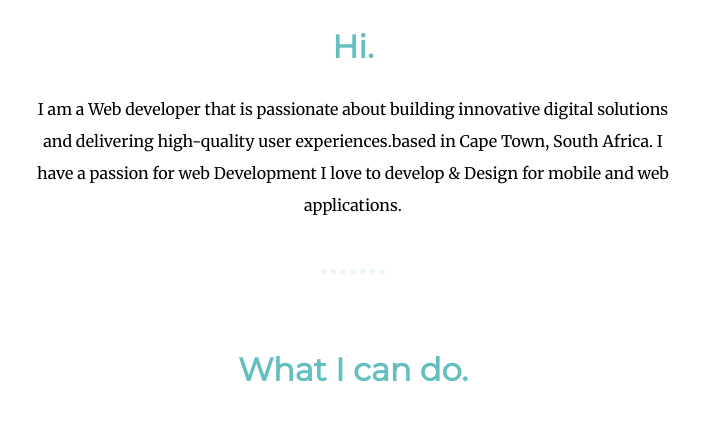
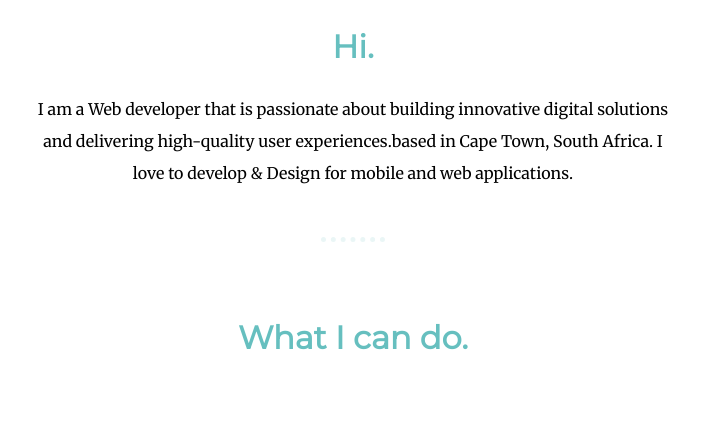
Before and after one commit to Mulkihassan/my-personal-cv, a plain HTML site: page index.html in a window 1280 px wide. Shown: the part 1028-1463 px from the top of the page, without its empty margins (287-991 px from the left). Drawn offline with Linux system fonts and the light colour scheme.

Commit message:
Update index.html

```diff
--- a/index.html
+++ b/index.html
@@ -26,7 +26,7 @@
       <img class="profile" src="images/mulki.png" alt="profile picture">
       <h2>Hi.</h2>
       <p class="me"> I am a Web developer that is  passionate about building innovative digital solutions and delivering high-quality user experiences.based in Cape Town, South Africa.
-        I have a passion for web Development I love to develop & Design for mobile and web applications.</p>
+        I love to develop & Design for mobile and web applications.</p>
     </div>
     <hr>
     <div class="skill">
```
